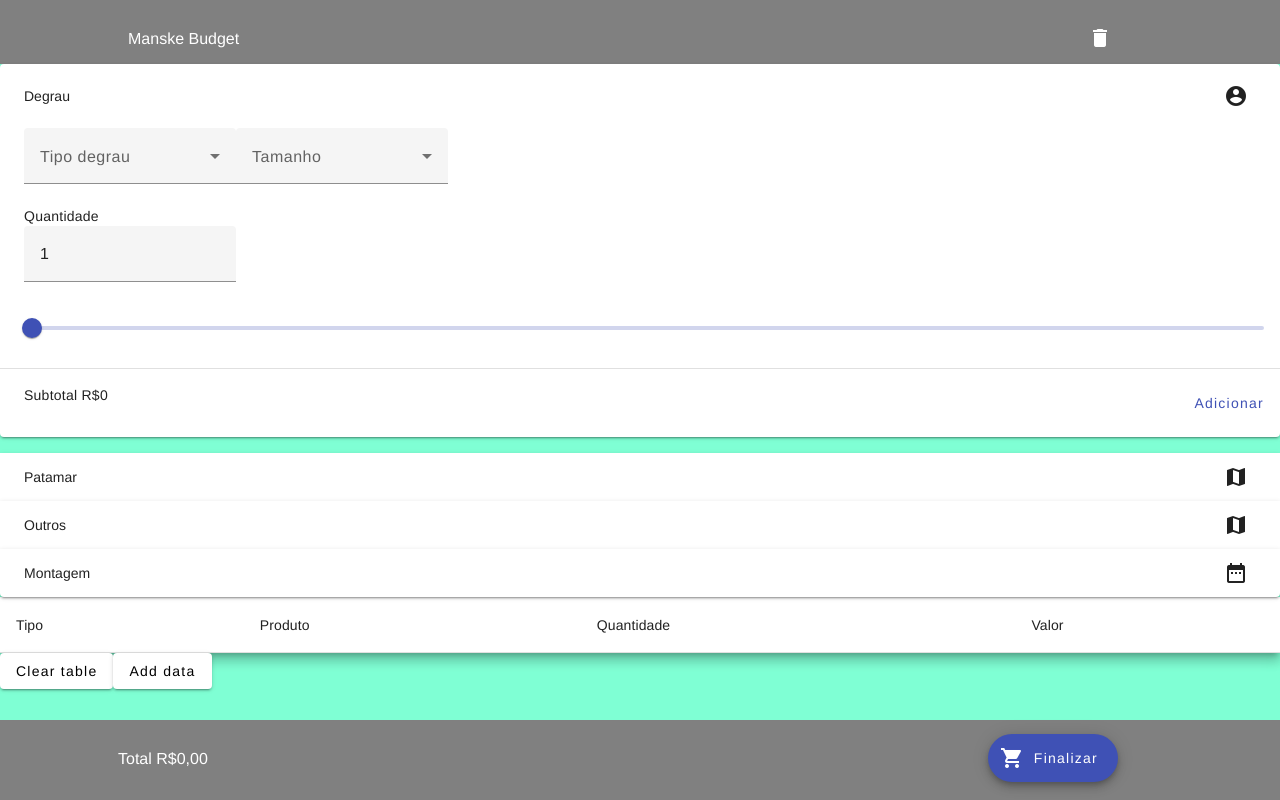
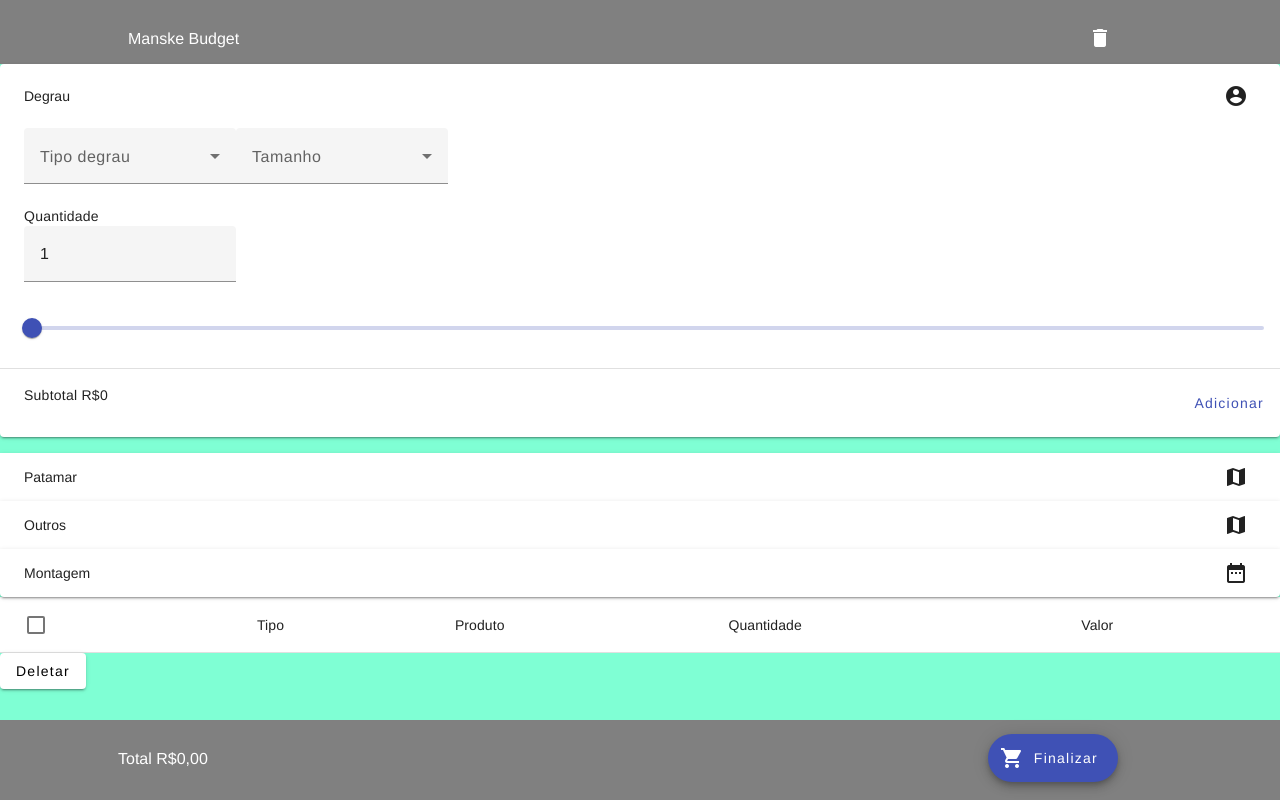
Before and after one commit to NiltonClasen/manske-budget, an Angular app: page / in a window 1280 px wide. Built offline with nearby package versions, Linux system fonts and the light colour scheme.

Commit message:
fixed button delete and added scroll in mat-table

```diff
--- a/src/app/app.module.ts
+++ b/src/app/app.module.ts
@@ -17,6 +17,7 @@ import { MatNativeDateModule } from '@angular/material/core';
 import { MatSelectModule } from '@angular/material/select';
 import {MatButtonToggleModule} from '@angular/material/button-toggle';
 import {MatSliderModule} from '@angular/material/slider';
+import {MatCheckboxModule} from '@angular/material/checkbox';
 import { NgFor, NgIf } from '@angular/common';
 import { FormsModule } from '@angular/forms';
 import { TableComponentComponent } from './table-component/table-component.component';
@@ -49,6 +50,7 @@ import { GridDataService } from './grid-data.service';
     MatSliderModule,
     MatTableModule,
     NgIf,
+    MatCheckboxModule,
   ],
   providers: [GridDataService],
   bootstrap: [AppComponent],
--- a/src/app/table-component/table-component.component.css
+++ b/src/app/table-component/table-component.component.css
@@ -5,7 +5,6 @@
 .mat-mdc-row .mat-mdc-cell {
   border-bottom: 1px solid transparent;
   border-top: 1px solid transparent;
-  cursor: pointer;
 }
 
 .mat-mdc-row:hover .mat-mdc-cell {
@@ -16,3 +15,8 @@
   font-weight: bold;
   background-color: lightgray;
 }
+
+.scrollable-table {
+  max-height: 300px; /* Defina a altura máxima desejada */
+  overflow-y: auto; /* Adiciona uma barra de rolagem vertical quando necessário */
+}
--- a/src/app/table-component/table-component.component.html
+++ b/src/app/table-component/table-component.component.html
@@ -1,37 +1,43 @@
+<div class="scrollable-table">
 <table mat-table [dataSource]="dataSource" class="mat-elevation-z8 demo-table">
-  <!-- Position Column -->
   <ng-container matColumnDef="tipo">
     <th mat-header-cell *matHeaderCellDef>Tipo</th>
     <td mat-cell *matCellDef="let element">{{element.tipo}}</td>
   </ng-container>
 
-  <!-- Name Column -->
   <ng-container matColumnDef="produto">
     <th mat-header-cell *matHeaderCellDef>Produto</th>
     <td mat-cell *matCellDef="let element">{{element.produto}}</td>
   </ng-container>
 
-  <!-- Weight Column -->
+  <ng-container matColumnDef="select">
+    <th mat-header-cell *matHeaderCellDef>
+      <mat-checkbox (change)="$event ? masterToggle() : null" [checked]="selection.hasValue() && isAllSelected()"
+        [indeterminate]="selection.hasValue() && !isAllSelected()">
+      </mat-checkbox>
+    </th>
+    <td mat-cell *matCellDef="let row">
+      <mat-checkbox (click)="$event.stopPropagation()" (change)="$event ? selection.toggle(row) : null"
+        [checked]="selection.isSelected(row)">
+      </mat-checkbox>
+    </td>
+  </ng-container>
+
   <ng-container matColumnDef="quantidade">
     <th mat-header-cell *matHeaderCellDef>Quantidade</th>
     <td mat-cell *matCellDef="let element">{{element.quantidade}}</td>
   </ng-container>
 
-  <!-- Symbol Column -->
   <ng-container matColumnDef="valor">
     <th mat-header-cell *matHeaderCellDef>Valor</th>
     <td mat-cell *matCellDef="let element">{{element.valor}}</td>
   </ng-container>
 
   <tr mat-header-row *matHeaderRowDef="displayedColumns"></tr>
-  <tr
-      mat-row
-      (click)="clickedRows.add(row)"
-      [class.demo-row-is-clicked]="clickedRows.has(row)"
-      *matRowDef="let row; columns: displayedColumns;"
-  ></tr>
+  <tr mat-row (click)="selection.toggle(row)"
+    *matRowDef="let row; columns: displayedColumns;"></tr>
 </table>
+</div>
 <div>
-  <button mat-raised-button >Clear table</button>
-  <button mat-raised-button >Add data</button>
+  <button mat-raised-button (click)="deleteElementosTable()">Deletar</button>
 </div>
--- a/src/app/table-component/table-component.component.ts
+++ b/src/app/table-component/table-component.component.ts
@@ -1,5 +1,6 @@
 import { Component, OnInit } from '@angular/core';
 import { GridDataService } from '../grid-data.service';
+import {SelectionModel} from '@angular/cdk/collections';
 
 export interface ItemLista {
   tipo: string;
@@ -15,9 +16,9 @@ export interface ItemLista {
   styleUrls: ['./table-component.component.css'],
 })
 export class TableComponentComponent implements OnInit {
-  displayedColumns: string[] = ['tipo', 'produto', 'quantidade', 'valor'];
+  displayedColumns: string[] = ['select', 'tipo', 'produto', 'quantidade', 'valor'];
   dataSource: ItemLista[] = [];
-  clickedRows = new Set<ItemLista>();
+  selection = new SelectionModel<ItemLista>(true, []);
 
   constructor(private gridData: GridDataService) {}
 
@@ -32,11 +33,29 @@ export class TableComponentComponent implements OnInit {
     this.dataSource = [...this.dataSource];
   }
 
-  deleteElementoTable() {
-    this.clickedRows.forEach((row) => {
-      this.dataSource.filter((element) => {
-        return row != element;
+  deleteElementosTable() {
+    if(!this.selection.selected.length){return;}
+
+    this.selection.selected.forEach(element => {
+      let idx = this.dataSource.filter(e => {
+        return e === element;
       });
+      this.dataSource.splice(this.dataSource.indexOf(idx[0]),1);
     });
+    this.dataSource = [...this.dataSource];
+    this.selection.clear();
+  }
+
+  isAllSelected() {
+    const numSelected = this.selection.selected.length;
+    const numRows = this.dataSource.length;
+    return numSelected === numRows;
+  }
+
+  /** Selects all rows if they are not all selected; otherwise clear selection. */
+  masterToggle() {
+    this.isAllSelected() ?
+        this.selection.clear() :
+        this.dataSource.forEach(row => this.selection.select(row));
   }
 }
```
Also changed, not shown: 1 other file (tests, documents, lock files or other folders).
